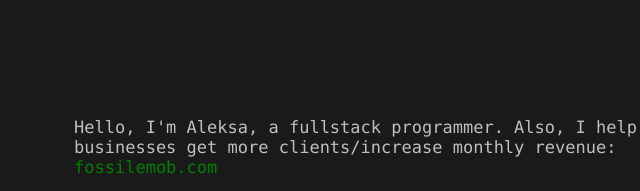
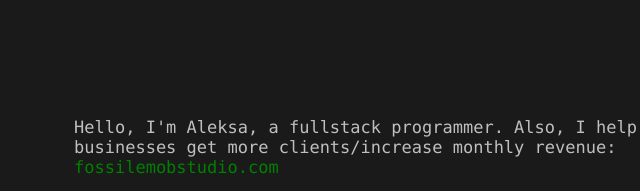
Before and after one commit to superaki/superaki.github.io, a plain HTML site: page index.html in a window 1280 px wide. Shown: the top 191 px of the page, 342-982 px from the left. Drawn offline with nearby package versions, Linux system fonts and the light colour scheme.

Commit message:
Update index.html

```diff
--- a/index.html
+++ b/index.html
@@ -35,7 +35,7 @@
 			<div id="about-and-links">
 				<a name=""></a>
 				<div id="about">
-					<p>Hello, I'm Aleksa, a fullstack programmer. Also, I help businesses get more clients/increase monthly revenue: <a id="mail" href="https://fossilemob.com">fossilemob.com</a></p>
+					<p>Hello, I'm Aleksa, a fullstack programmer. Also, I help businesses get more clients/increase monthly revenue: <a id="mail" href="https://fossilemobstudio.com">fossilemobstudio.com</a></p>
 
 					<p>Besides doing digital stuff, I mostly enjoy spending time in nature, running, cycling, climbing or flyfishing.</p>
 
```
